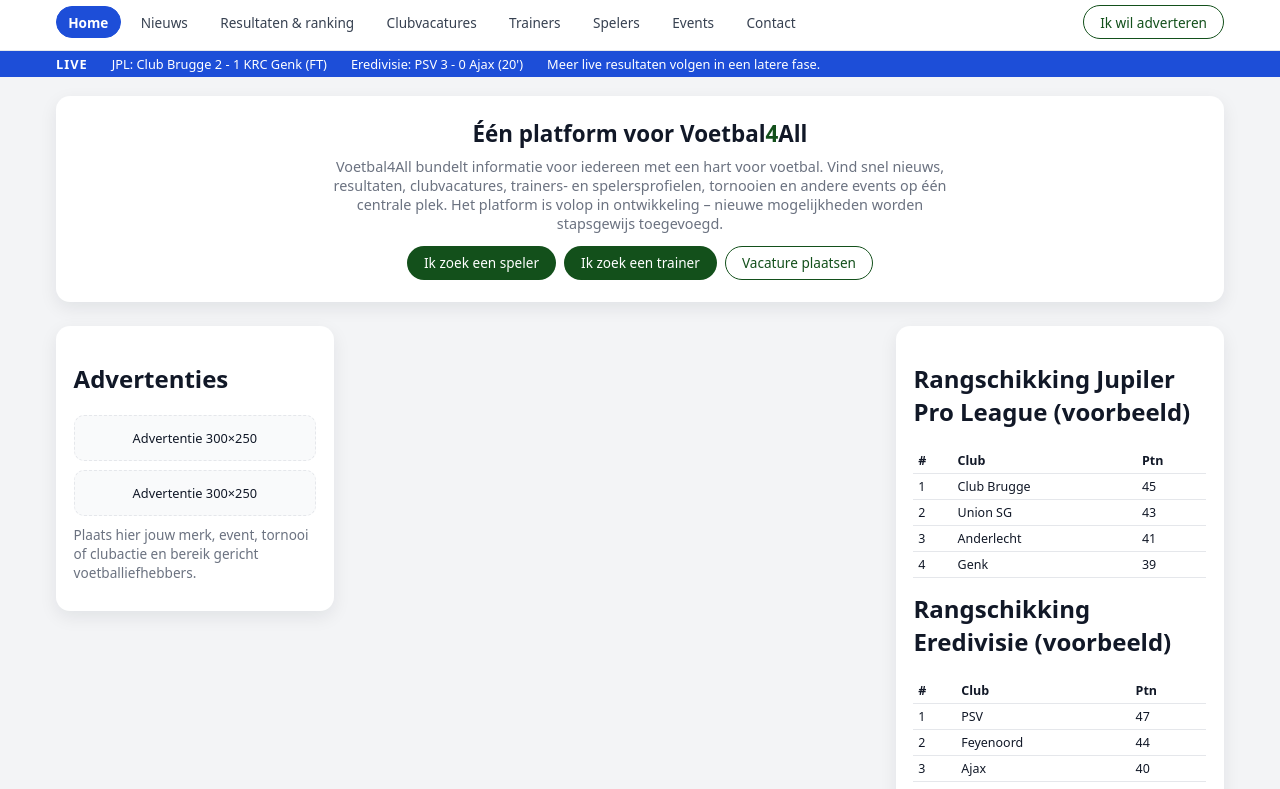
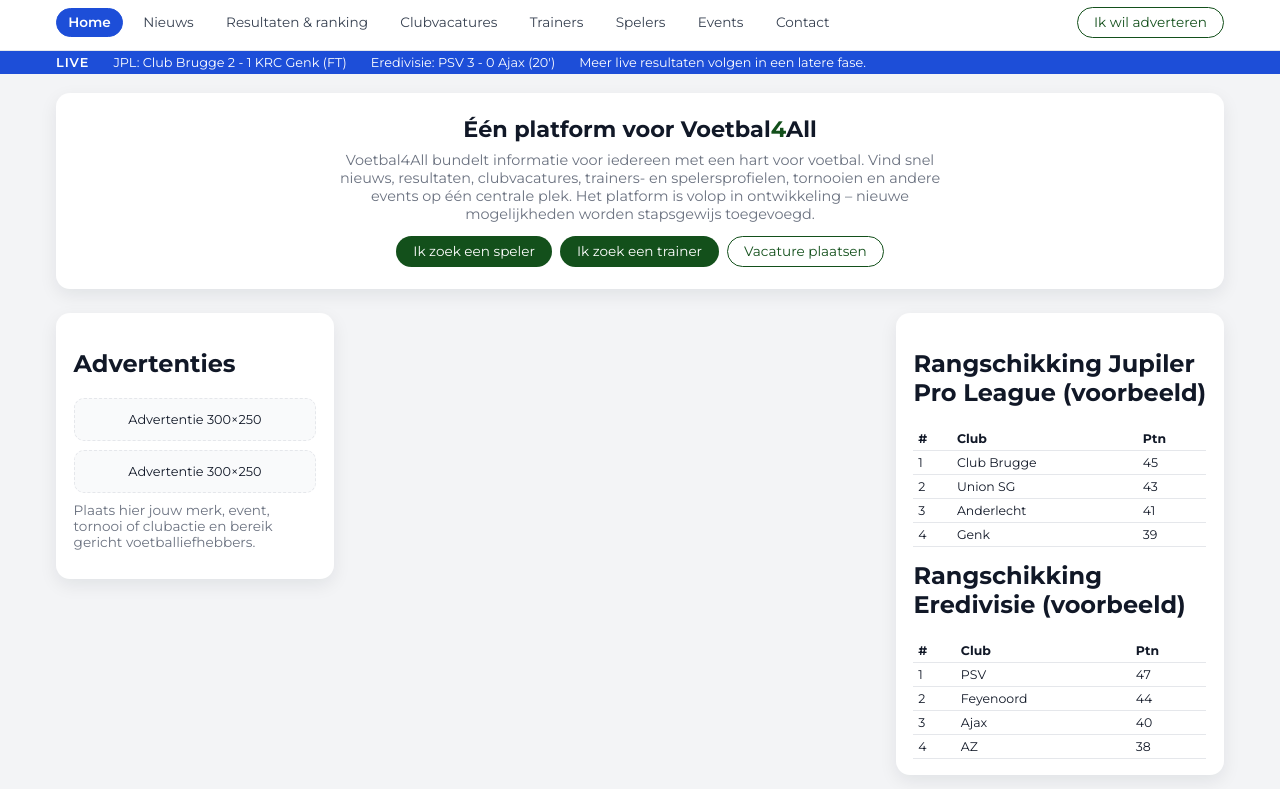
Before and after one commit to Voetbal4All/Voetbal4all, a plain HTML site: page index.html in a window 1280 px wide. Shown: the part 104-893 px from the top of the page. Drawn offline with Linux system fonts and the light colour scheme.

Commit message:
Update style.css

```diff
--- a/assets/css/style.css
+++ b/assets/css/style.css
@@ -1,8 +1,8 @@
 
 :root {
-  --green-main: rgb(19, 80, 27);
-  --green-light: rgb(60, 120, 70);
-  --blue-banner: #1d4ed8;
+  --green-main: rgb(19, 80, 27);      /* Hoofdkleur groen (Voetbal4All) */
+  --green-light: rgb(35, 120, 45);    /* Hover / lichtere variant */
+  --blue-banner: #1d4ed8;             /* Live banner + actieve menu */
   --bg-light: #f3f4f6;
   --text-main: #111827;
   --text-muted: #6b7280;
@@ -13,18 +13,18 @@
   --nav-height: 56px;
 }
 
+body {
+  margin: 0;
+  font-family: "Montserrat", system-ui, -apple-system, BlinkMacSystemFont, "Segoe UI", sans-serif;
+  color: var(--text-main);
+  background: #ffffff;
+}
+
 *,
 *::before,
 *::after {
   box-sizing: border-box;
-}
 
-body {
-  margin: 0;
-  font-family: system-ui, -apple-system, BlinkMacSystemFont, "Segoe UI", sans-serif;
-  color: var(--text-main);
-  background: #ffffff;
-}
 
 /* Basis frame */
 
```
